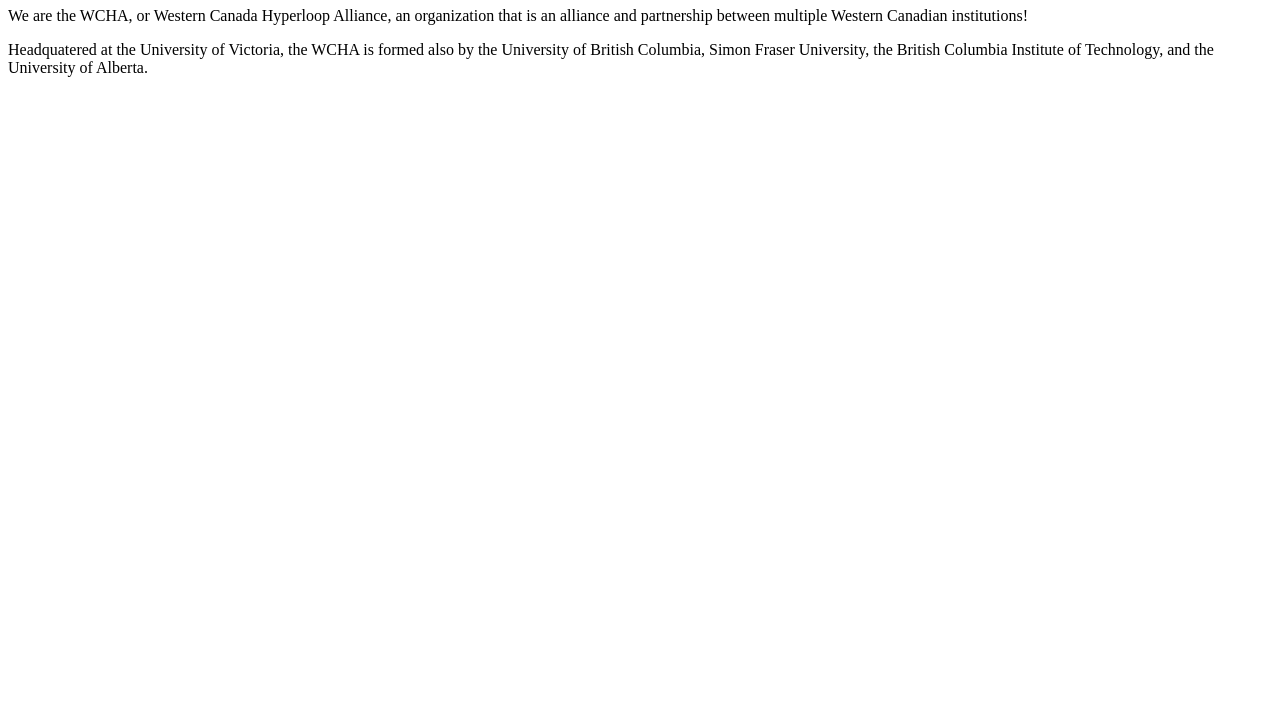
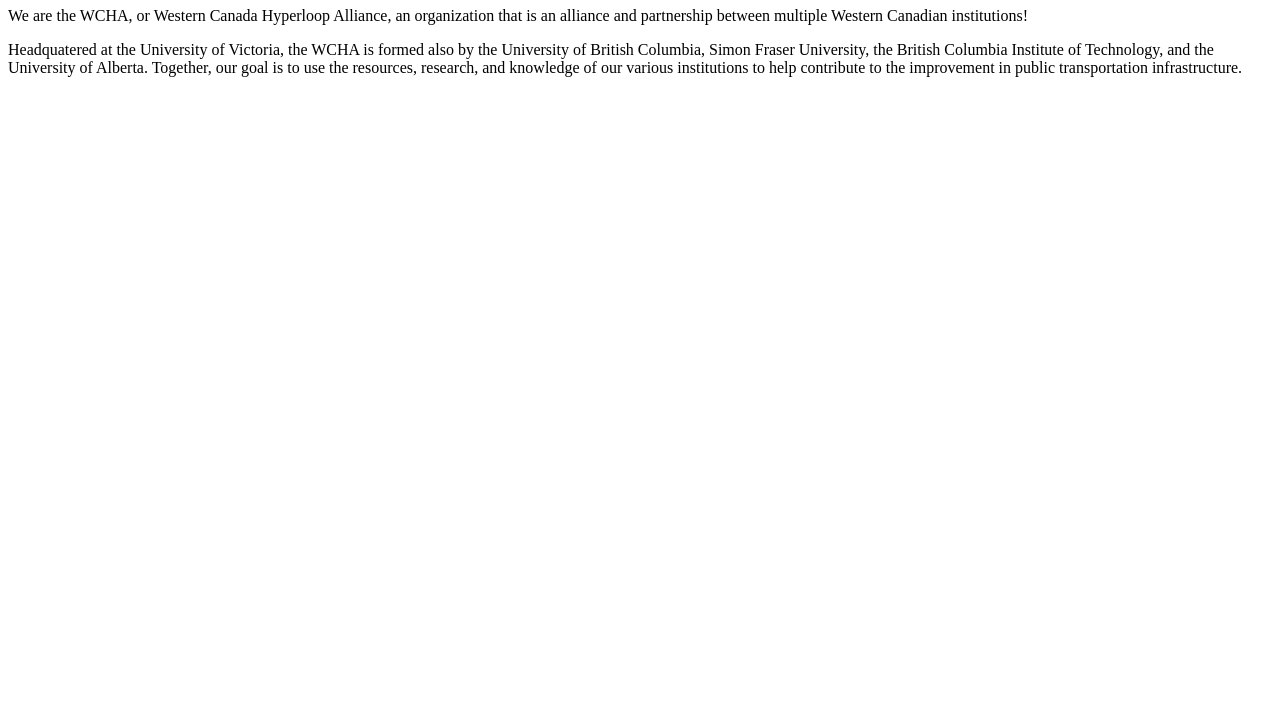
Before and after one commit to wcha/wcha.github.io, a plain HTML site: page about.html in a window 1280 px wide. Shown: the part 73-800 px from the top of the page. Drawn offline with Linux system fonts and the light colour scheme.

Commit message:
Update about.html

```diff
--- a/about.html
+++ b/about.html
@@ -9,8 +9,11 @@
     <p>We are the WCHA, or Western Canada Hyperloop Alliance,
       an organization that is an alliance and partnership between multiple Western Canadian institutions!</p>
 
+
     <p>Headquatered at the University of Victoria, the WCHA is formed also by the University of British Columbia,
-      Simon Fraser University, the British Columbia Institute of Technology, and the University of Alberta.</p>
+      Simon Fraser University, the British Columbia Institute of Technology, and the University of Alberta. Together,
+      our goal is to use the resources, research, and knowledge of our various institutions to help contribute to the
+      improvement in public transportation infrastructure.</p>
 
       <!-- I'll have you know this page is devoid of styling. No matter. -->
       <!-- Pish posh. I wasn't done it. -->
```
